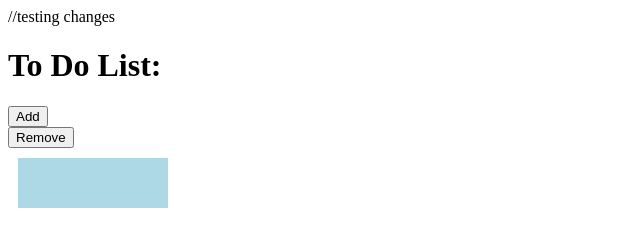
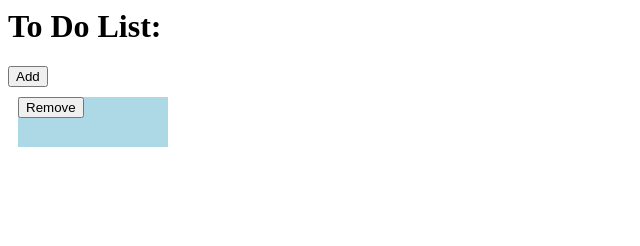
Before and after one commit to Beedrick/ToDoList, a plain HTML site: page index.html in a window 1280 px wide. Both pictures are taken after a click on the button "Add". Shown: the whole page, without its empty margins (0-640 px from the left). Drawn offline with Linux system fonts and the light colour scheme.

Commit message:
removing remove button, add function now appends div box with remove button that removes parent node

```diff
--- a/index.html
+++ b/index.html
@@ -8,8 +8,6 @@
 
 </head>
 
-//testing changes
-
 <body>
     <h1>To Do List:</h1>
 
@@ -19,12 +17,6 @@
         </button>
     </div>
 
-    <div>
-        <button onclick="remove()">
-            Remove
-        </button>
-    </div>
-
     <div id="container">
     </div>
 
--- a/script.js
+++ b/script.js
@@ -1,11 +1,17 @@
-function remove() {
-
-}
-
-
 function addToList() {
     var newDiv = document.createElement('div');
     newDiv.className = 'taskBox';
-    //gets the div box element with id container to append new boxes/divs to
+
+    var removebutton = document.createElement('button');
+    removebutton.textContent = 'Remove';
+    removebutton.className = 'remove-button';
+
+    removebutton.addEventListener('click', function() {
+        newDiv.remove();
+    });
+
+    newDiv.appendChild(removebutton);
+
     document.getElementById('container').appendChild(newDiv);
+
 }
```
